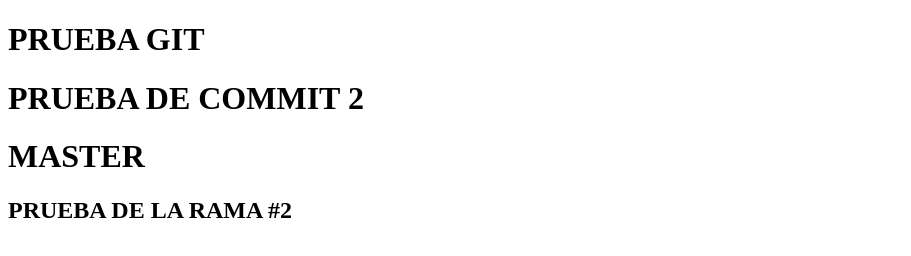
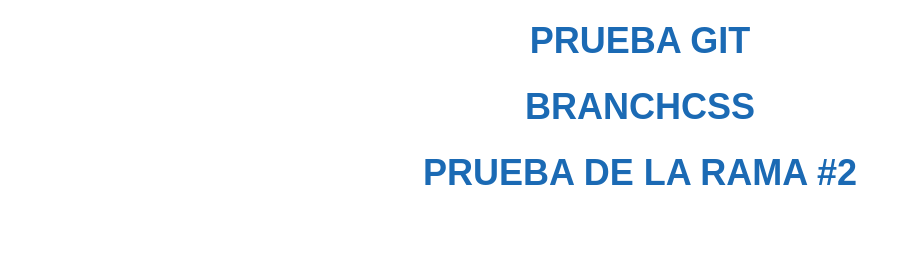
Before and after one commit to YoelUP/ProjectPruGit, a plain HTML site: page index.html in a window 1280 px wide. Shown: the whole page, without its empty margins (0-911 px from the left). Drawn offline with Linux system fonts and the light colour scheme.

Commit message:
AGREGO CSS

```diff
--- /dev/null
+++ b/CSS/style.css
@@ -0,0 +1,10 @@
+/* Aplicar estilos al h1 */
+h1 {
+    color: #1b6ab4; /* Cambiar color del texto */
+    font-size: 36px; /* Tamaño de fuente */
+    font-family: Arial, sans-serif; /* Fuente */
+    text-align: center; /* Alinear al centro */
+    margin-top: 20px; /* Margen superior */
+    text-transform: uppercase; /* Convertir a mayúsculas */
+    /* Puedes agregar más estilos aquí según tus preferencias */
+}
--- a/index.html
+++ b/index.html
@@ -1,16 +1,19 @@
 <!DOCTYPE html>
 <html lang="en">
+
 <head>
     <meta charset="UTF-8">
     <meta name="viewport" content="width=device-width, initial-scale=1.0">
+    <link rel="stylesheet" href="CSS/style.css">
     <title>Document</title>
 </head>
+
 <body>
     <h1>PRUEBA GIT</h1>
-    <h1>PRUEBA DE COMMIT 2</h1>
-    <h1>MASTER</h1>
+    <h1>BRANCHCSS</h1>
 </body>
 <footer>
-    <h2>PRUEBA DE LA RAMA #2</h2>
+    <h1>PRUEBA DE LA RAMA #2</h1>
 </footer>
+
 </html>
```
